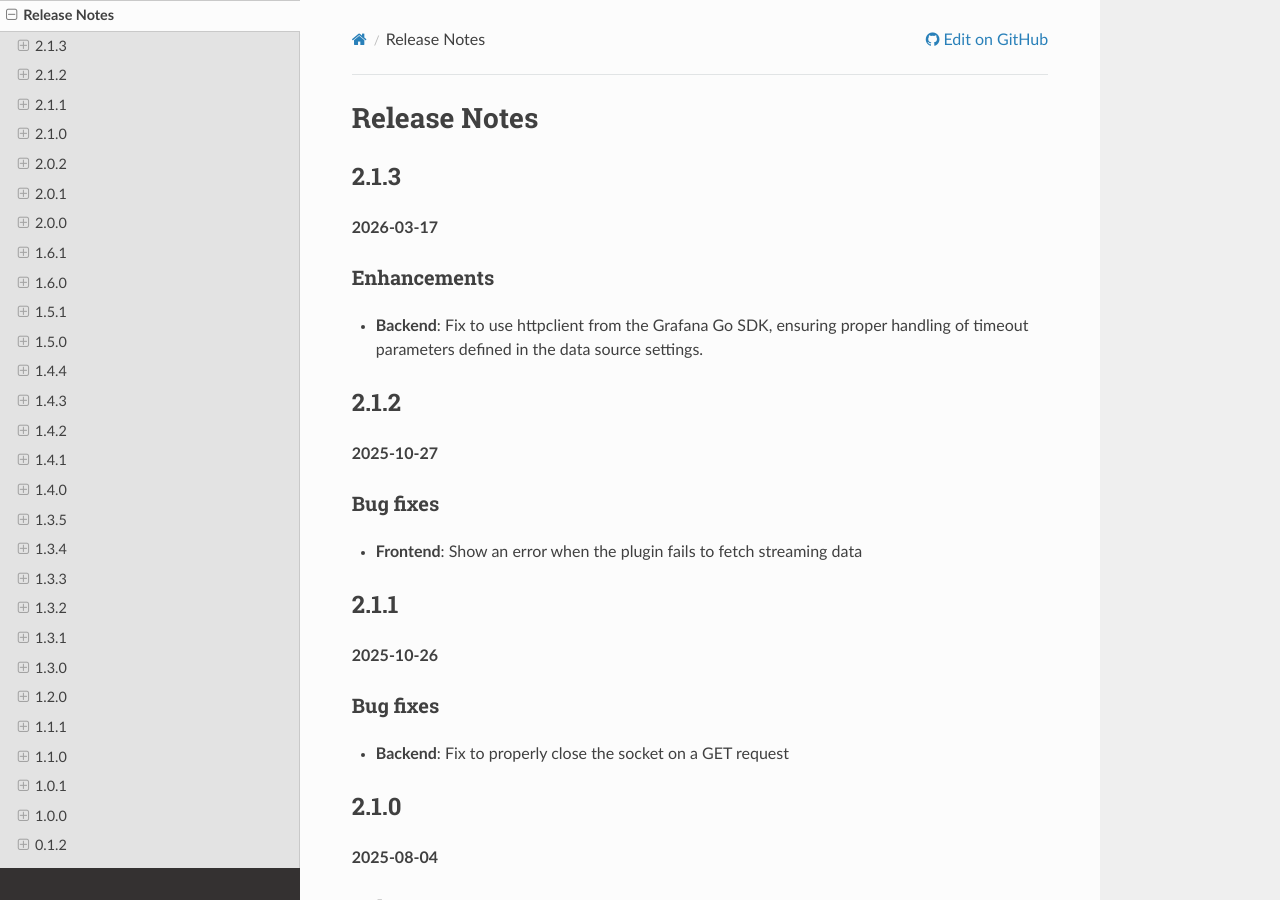
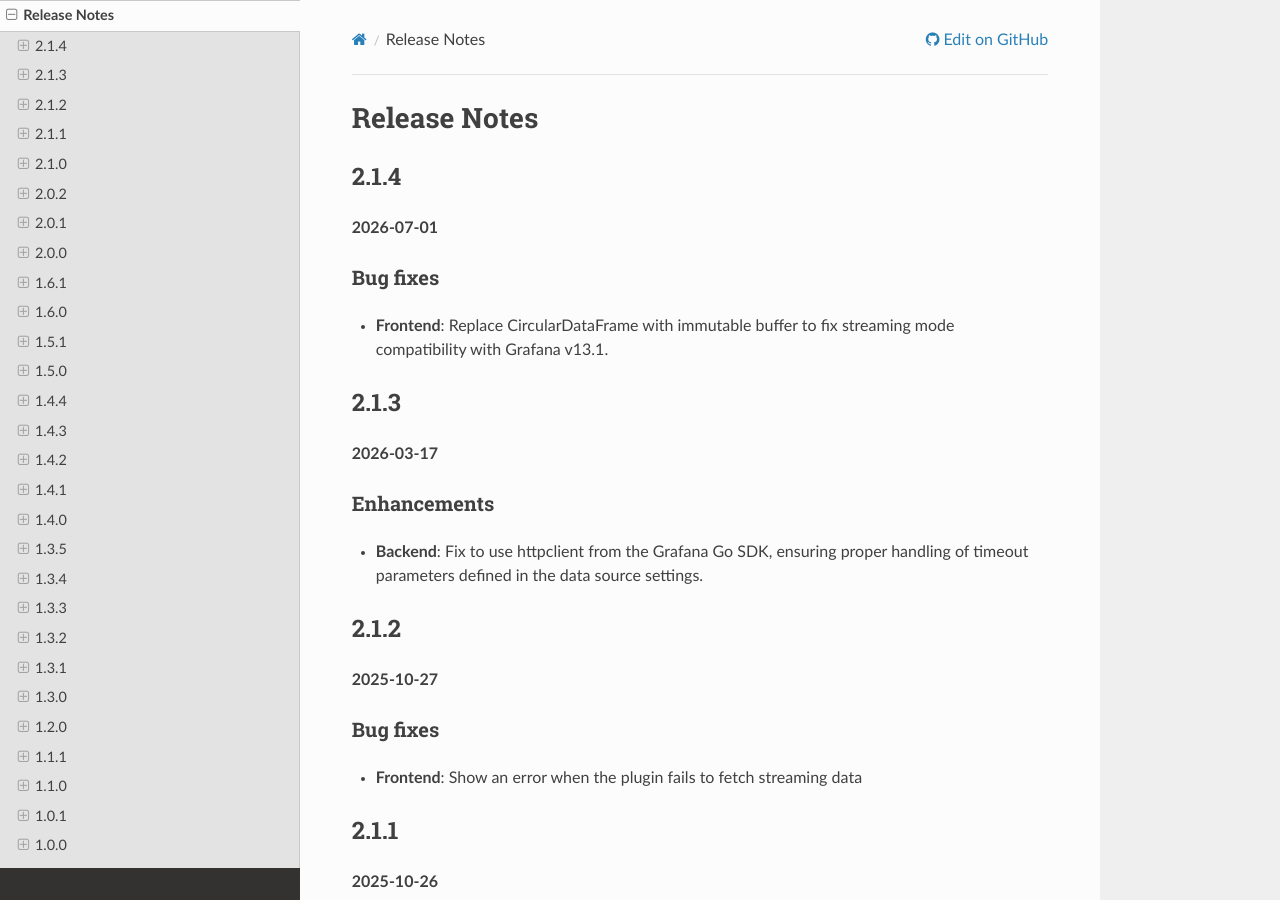
Before and after one commit to sasaki77/archiverappliance-datasource, a Sphinx documentation site: the page built from docs/releases.md, in a window 1280 px wide and 900 px high. Built offline with Sphinx 7.4.7 and the Read the Docs theme 3.1.0, drawn with Linux system fonts in a browser that asks for light colours.

Commit message:
REL: update for 2.1.4 release

```diff
--- a/docs/releases.md
+++ b/docs/releases.md
@@ -1,4 +1,12 @@
 # Release Notes
+
+## 2.1.4
+
+**2026-07-01**
+
+### Bug fixes
+- **Frontend**: Replace CircularDataFrame with immutable buffer to fix streaming mode compatibility with Grafana v13.1.
+
 ## 2.1.3
 
 **2026-03-17**
--- a/package.json
+++ b/package.json
@@ -2,7 +2,7 @@
   "name": "sasaki77-archiver-appliance",
   "alerting": true,
   "private": true,
-  "version": "2.1.3",
+  "version": "2.1.4",
   "description": "ArchiverAppliance",
   "main": "index.js",
   "scripts": {
```
Also changed, not shown: CHANGELOG.md (+5 -0 lines).
